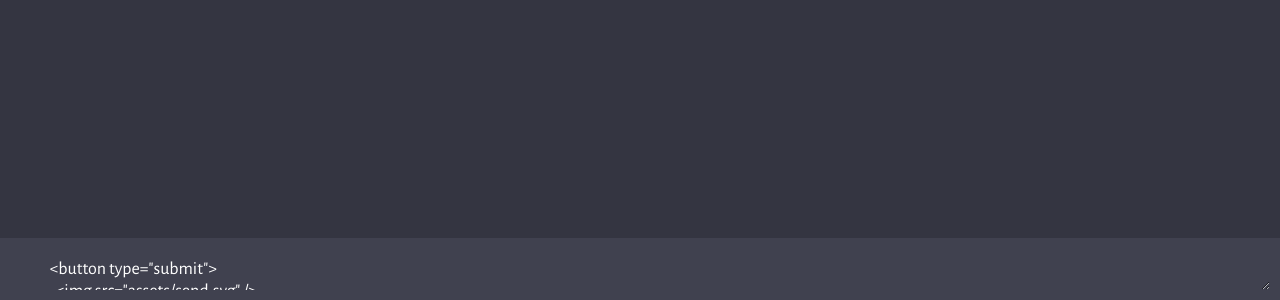
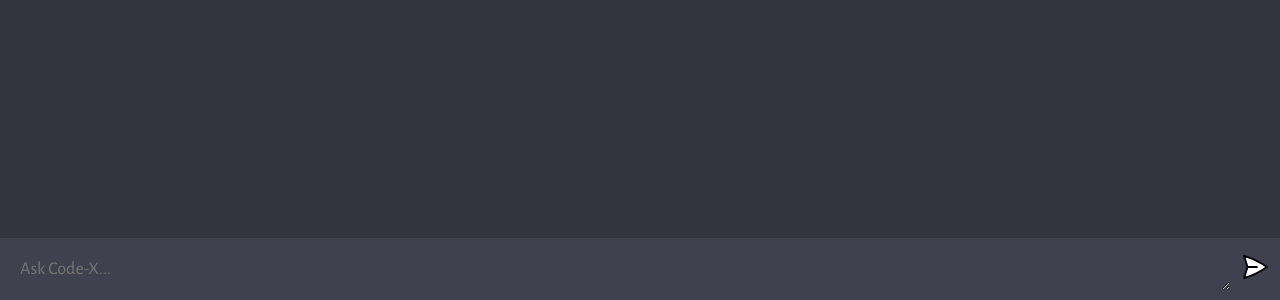
Before and after one commit to jadeutsch/codex-ai, a website built with Vite: page client/index.html in a window 1280 px wide. Shown: the part 500-800 px from the top of the page. Built offline with nearby package versions, Linux system fonts and the light colour scheme.

Commit message:
bug: move button outside of textarea

```diff
--- a/client/index.html
+++ b/client/index.html
@@ -11,11 +11,10 @@
     <div id="app">
       <div id="chat_container"></div>
       <form>
-        <textarea name="prompt" cols="1" rows="1" placeholder="Ask Code-X...">
-          <button type="submit">
-            <img src="assets/send.svg" />
-          </button>
-        </textarea>
+        <textarea name="prompt" cols="1" rows="1" placeholder="Ask Code-X..."></textarea>
+        <button type="submit">
+          <img src="assets/send.svg" />
+        </button>
       </form>
     </div>
     <script type="module" src="script.js"></script>
```
